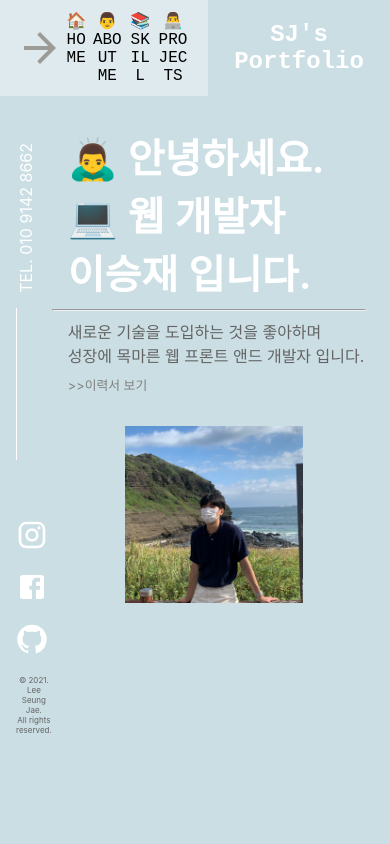
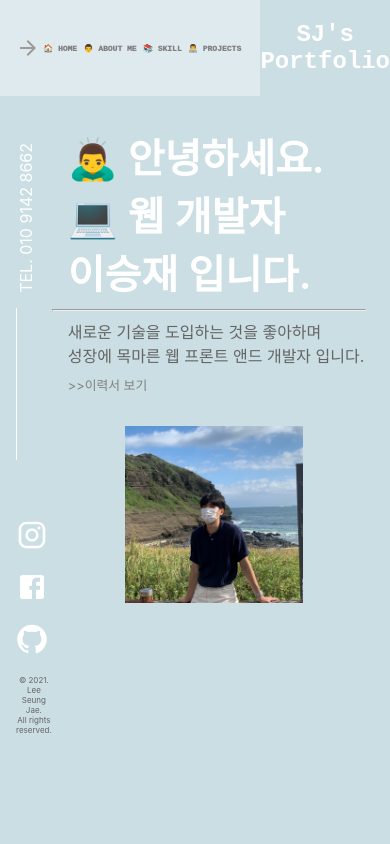
Before and after one commit to LeeSeungjae00/sj_portfoilo, a React (Create React App) app: page / in a window 390 px wide. Shown: the top 844 px of the page. Built offline with nearby package versions, Linux system fonts and the light colour scheme; the HTML template or start-up script is replaced by a standard one; a web font is replaced by a local one.

Commit message:
mobile menu icon fix

```diff
--- a/src/components/header/Header.jsx
+++ b/src/components/header/Header.jsx
@@ -1,4 +1,4 @@
-import React, { useState, useEffect } from 'react'
+import React, { useState, useEffect, useLayoutEffect } from 'react'
 import {
     useTransition,
     useSpring,
@@ -14,15 +14,18 @@ import { Link } from 'react-scroll'
 
 
 export default function Header() {
+    const [moblieView, setMoblieView] = useState(false);
+
     const [scrollPosition, setScrollPosition] = useState(window.screenX)
     const [open, set] = useState(false)
 
     const springApi = useSpringRef()
-    const { size, ...rest } = useSpring({
+    const { size, jsc, ...rest } = useSpring({
         ref: springApi,
         config: config.stiff,
         to: {
-            size: open ? '50vw' : '3vw',
+            size: open ? '40rem' : moblieView ? '1.5rem' :'3rem' ,
+            jsc : open ? 'space-between' : 'center'
         },
     })
 
@@ -43,28 +46,32 @@ export default function Header() {
     const updateScroll = () => {
         setScrollPosition(window.scrollY || document.documentElement.scrollTop);
     }
-    useEffect(() => {
+
+    useLayoutEffect(() => {
         window.addEventListener('scroll', updateScroll);
-    });
+        window.innerWidth < 900 ? setMoblieView(true): setMoblieView(false);
+    })
 
     return (
         <header className={scrollPosition < 100 ? style.header : style.changeHeader}>
             <div className={scrollPosition < 100 ? style.headerContent : style.changeHeaderContent}>
                 <animated.div
-                    style={{ ...rest, width: size }}
+                    style={{ ...rest, width: size , justifyContent : jsc}}
                     className={style.menuButton}
                     onMouseOver={() => { if (!open) set(true); }}
                     onMouseLeave={() => { if (open) set(false); }}
                 >
                     {!open ?
-                        <MenuIcon sx={{ color: 'rgb(155,155,152)', fontSize: "3rem" }} ></MenuIcon> :
-                        <ArrowForwardIcon sx={{ color: 'rgb(155,155,152)', fontSize: "3rem" }} ></ArrowForwardIcon>}
-                    {transition((style) => (
+                        <MenuIcon  sx={{
+                            color: 'rgb(155,155,152)',
+                            fontSize: moblieView ? '1.5rem' : '3rem' }} ></MenuIcon> :
+                        <ArrowForwardIcon  sx={{ color: 'rgb(155,155,152)', fontSize: moblieView ? '1.5rem' : '3rem' }}></ArrowForwardIcon>}
+                    {transition((sty) => (
                         <animated.div
-                            style={{ ...style, display: 'flex', width: '100%', justifyContent: 'space-around' }}
+                            style={{ ...sty, display: 'flex', width: '100%', justifyContent: 'space-around' }}
                         >
 
-                            <Link activeClass="active" className="main" to="main" spy={true} smooth={true} duration={500} >
+                            <Link activeClass="active" className={style.menu} to="main" spy={true} smooth={true} duration={500} >
                                 <div className={style.menu}>🏠 HOME</div>
                             </Link>
                             <Link activeClass="active" className="about" to="about" spy={true} smooth={true} duration={500} >
--- a/src/components/header/Header.module.css
+++ b/src/components/header/Header.module.css
@@ -57,7 +57,6 @@
 
 .menuButton {
     display: flex;
-    justify-content: space-between;
     align-items: center;
     height: 100%;
     background-color: rgb(223, 234, 239);
@@ -69,17 +68,15 @@
 
 
 .menu {
-    color: gray;
-    font-size: 1.5rem;
-    font-weight: 1000;
+    color: black;
     height: 100%;
     display: flex;
     justify-content: center;
     align-items: center;
 }
 
-.menu:hover {
-    color: black;
+.test{
+    font-size: 1rem;
 }
 
 
```
